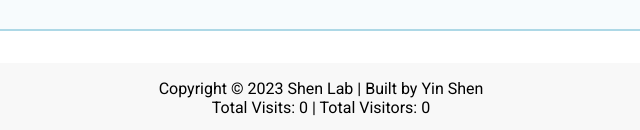
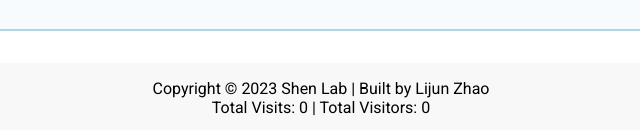
Before and after one commit to joke-balabala/joke-balabala.github.io, a plain HTML site: page index.html in a window 1280 px wide. Shown: the part 742-872 px from the top of the page, 319-959 px from the left. Drawn offline with Linux system fonts and the light colour scheme; a web font is replaced by a local one.

Commit message:
Update index.html

```diff
--- a/index.html
+++ b/index.html
@@ -36,7 +36,7 @@
     </ul>
   </section>
   <footer>
-    Copyright © 2023 Shen Lab | Built by Yin Shen
+    Copyright © 2023 Shen Lab | Built by Lijun Zhao
     <div id="visitor-stats" class="center">
       Total Visits: <span id="total-visits">0</span> | Total Visitors: <span id="total-visitors">0</span>
     </div>
```
